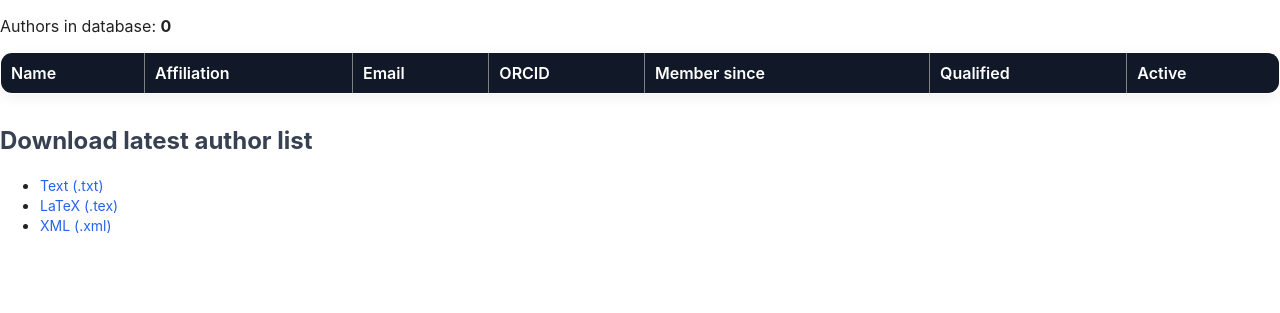
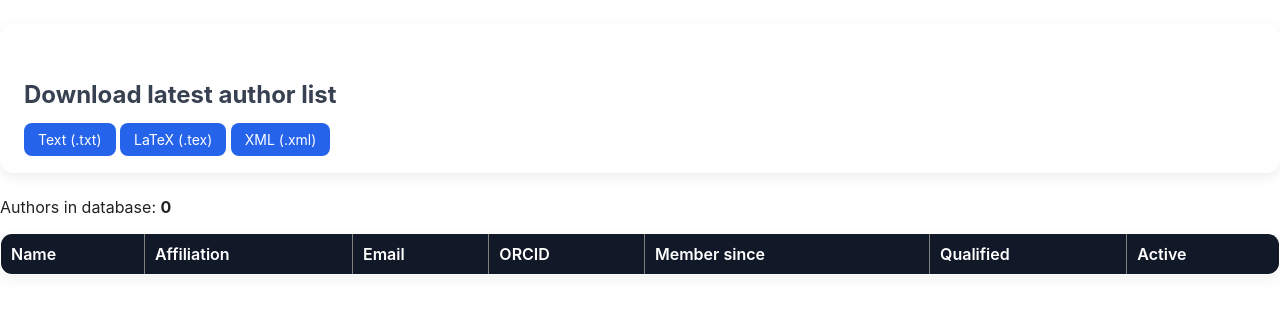
Before and after one commit to vic0ward/sst1m-author-db, a FastAPI app: page / in a window 1280 px wide. Shown: the top 313 px of the page. Run offline with FastAPI, Linux system fonts and the light colour scheme; data comes from the database, SQL or seed files in the repository; data that the repository does not hold is empty.

Commit message:
Port the author-list download card to the top of home.html
Ported from main, part 6/N — the only real conflict, merged by hand
(main edited this template independently of the SSO/embed work on the
feature branch).

The new "Download latest author list" card (buttons instead of a
<ul>) is moved to the top, right below the is_admin [Edit] nav. The
old bottom <ul> list is commented out, not deleted, same as the
already-commented duplicate bottom Admin/login block — main deleted
that outright, here it stays commented, which was already the case.
<h1> and the top Admin/login card stay commented out (an embedding
decision, unrelated to main's changes).

```diff
--- a/templates/home.html
+++ b/templates/home.html
@@ -19,6 +19,13 @@
     <a class="button" href="{{ root_path }}/admin">Edit</a>
 </div>
 {% endif %}
+
+<div class="card">
+    <h2>Download latest author list</h2>
+    <a class="button" href="{{ root_path }}/export_authorlist.txt"> Text (.txt)</a>
+    <a class="button" href="{{ root_path }}/export_authorlist.tex"> LaTeX (.tex)</a>
+    <a class="button" href="{{ root_path }}/export_authorlist.xml"> XML (.xml)</a>
+</div>
 
 <p>Authors in database: <b>{{ author_count }}</b></p>
 
@@ -47,12 +54,14 @@
     {% endfor %}
 </table>
 
+{# Download list superseded by the button-style card near the top of the page.
 <h2>Download latest author list</h2>
 <ul>
     <li><a href="{{ root_path }}/export_authorlist.txt">Text (.txt)</a></li>
     <li><a href="{{ root_path }}/export_authorlist.tex">LaTeX (.tex)</a></li>
     <li><a href="{{ root_path }}/export_authorlist.xml">XML (.xml)</a></li>
 </ul>
+#}
 
 {# Duplicate admin login link hidden — same reason as the box above.
 <h2>Admin</h2>
```
